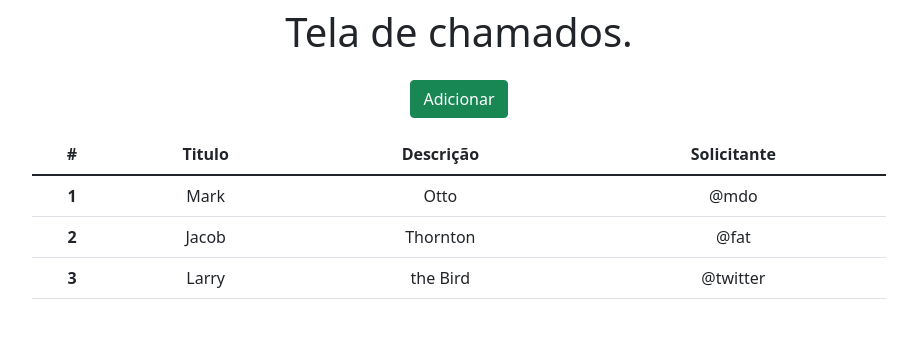
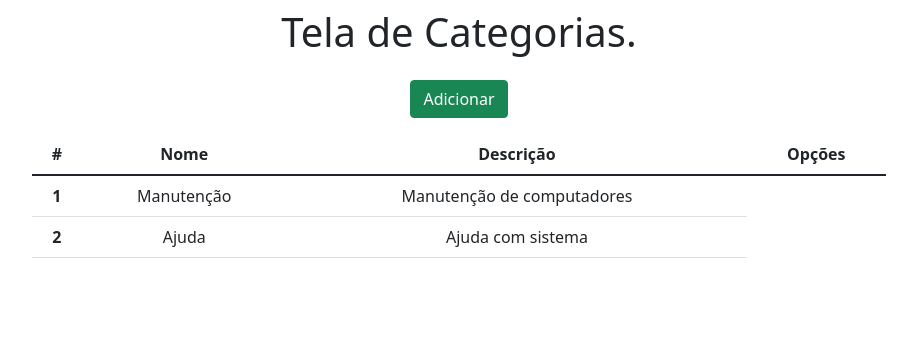
Before and after one commit to roneisimoes/TEP-Helpdesk, a Django app: page / in a window 1280 px wide. Shown: the top 338 px of the page, without its empty margins (181-1098 px from the left). Run offline with Django 3.2, Linux system fonts and the light colour scheme; data comes from the database, SQL or seed files in the repository; both versions use the stored data as it was after the commit.

Commit message:
Atualizando desenvolvimento das classes

```diff
--- a/chamados/templates/index.html
+++ b/chamados/templates/index.html
@@ -8,7 +8,7 @@
 </head>
 <body>
     <div class="col-8 m-auto pt-2 pb-2 text-center">
-        <h1>Tela de chamados.</h1>
+        <h1>Tela de Categorias.</h1>
     </div>
 
     <div class="col-8 m-auto pt-2 pb-2 text-center">
@@ -20,30 +20,19 @@
             <thead class="thead-dark">
                 <tr>
                     <th scope="col">#</th>
-                    <th scope="col">Titulo</th>
+                    <th scope="col">Nome</th>
                     <th scope="col">Descrição</th>
-                    <th scope="col">Solicitante</th>
+                    <th scope="col">Opções</th>
                 </tr>
             </thead>
             <tbody>
+            {% for dbs in db %}
                 <tr>
-                    <th scope="row">1</th>
-                    <td>Mark</td>
-                    <td>Otto</td>
-                    <td>@mdo</td>
+                    <th>{{dbs.id}}</th>
+                    <td>{{dbs.nome}}</td>
+                    <td>{{dbs.descricao}}</td>
                 </tr>
-                <tr>
-                    <th scope="row">2</th>
-                    <td>Jacob</td>
-                    <td>Thornton</td>
-                    <td>@fat</td>
-                </tr>
-                <tr>
-                    <th scope="row">3</th>
-                    <td>Larry</td>
-                    <td>the Bird</td>
-                    <td>@twitter</td>
-                </tr>
+            {% endfor %}
             </tbody>
         </table>
     </div>
--- a/chamados/urls.py
+++ b/chamados/urls.py
@@ -2,6 +2,7 @@ from django.urls import path
 from . import views
 
 urlpatterns = [
-    path('', views.home),
-    path('form/', views.form),
+    path('', views.home, name='home'),
+    path('form/', views.form, name='form'),
+    path('create/', views.create, name='create'),
 ]
--- a/chamados/views.py
+++ b/chamados/views.py
@@ -1,11 +1,20 @@
-from django.shortcuts import render
+from django.shortcuts import render, redirect
 from chamados.forms import CategoriaForm
+from chamados.models import Categoria
 
 # Create your views here.
 def home(request):
-    return render(request, 'index.html')
+    dados = {}
+    dados['db'] = Categoria.objects.all()
+    return render(request, 'index.html', dados)
 
 def form(request):
     data = {}
     data['form'] = CategoriaForm()
     return render(request, 'form.html', data)
+
+def create(request):
+    form = CategoriaForm(request.POST or None)
+    if form.is_valid():
+        form.save()
+        return redirect('home')
```
Also changed, not shown: chamados/templates/form.html (+8 -3 lines), db.sqlite3.
